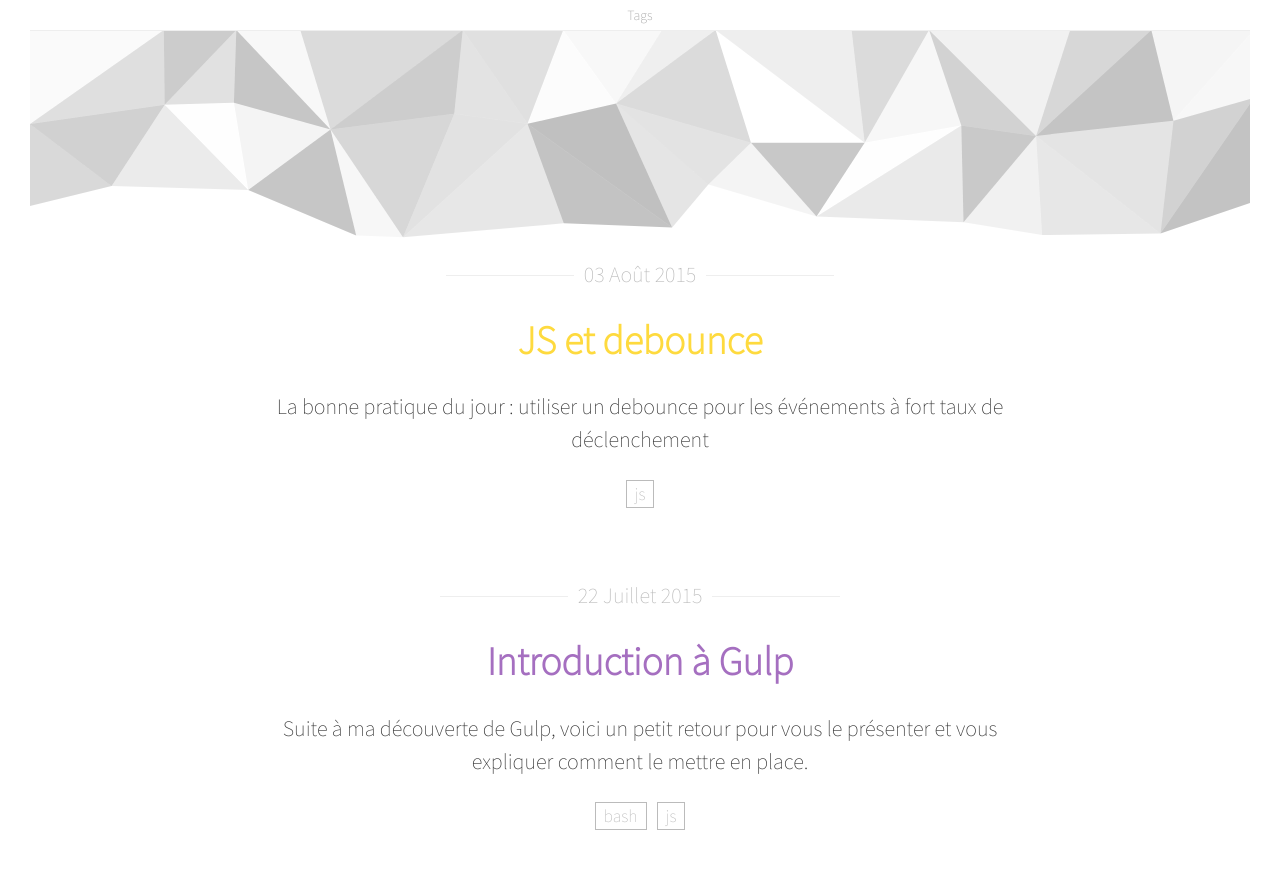
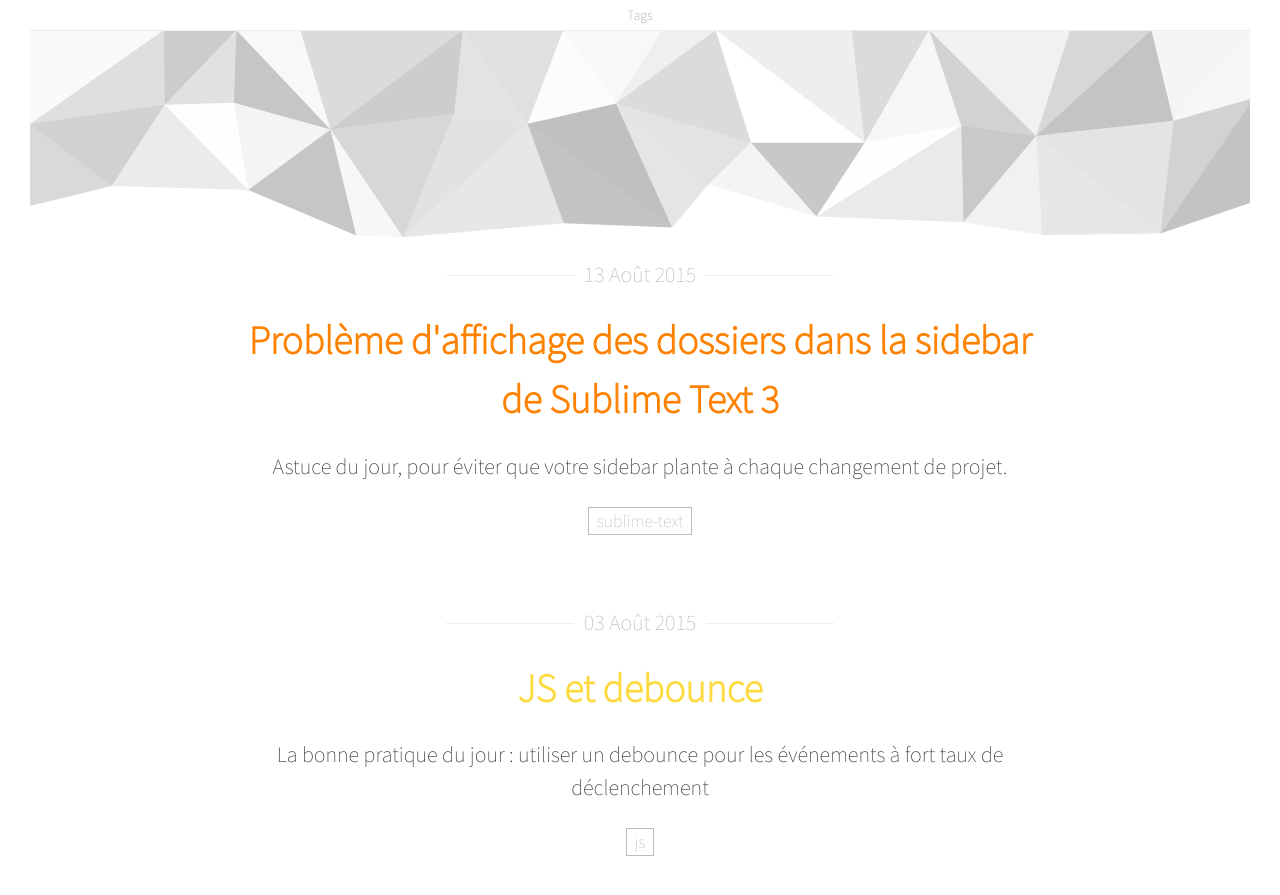
Before and after one commit to zessx/blog, a Jekyll site: the page built from index.html, in a window 1280 px wide and 900 px high, scrolled down 692 px. Shown: the top 895 px of the window. Built offline with Jekyll 4.4.1, drawn with Linux system fonts in a browser that asks for light colours; nearby versions of some CDN libraries; some of the changed text lies outside the part shown.

Commit message:
:speech_balloon: Publish

```diff
--- a/_drafts/sublime-text-3-navbar-aucun-dossier-fichier.md
+++ b/_posts/2015-08-13-sublime-text-3-navbar-aucun-dossier-fichier.md
@@ -1,7 +1,7 @@
 ---
 layout: post
 title:  "Problème d'affichage des dossiers dans la sidebar de Sublime Text 3"
-date:   2015-01-01
+date:   2015-08-13
 tags:
 - sublime-text
 description: >
```
